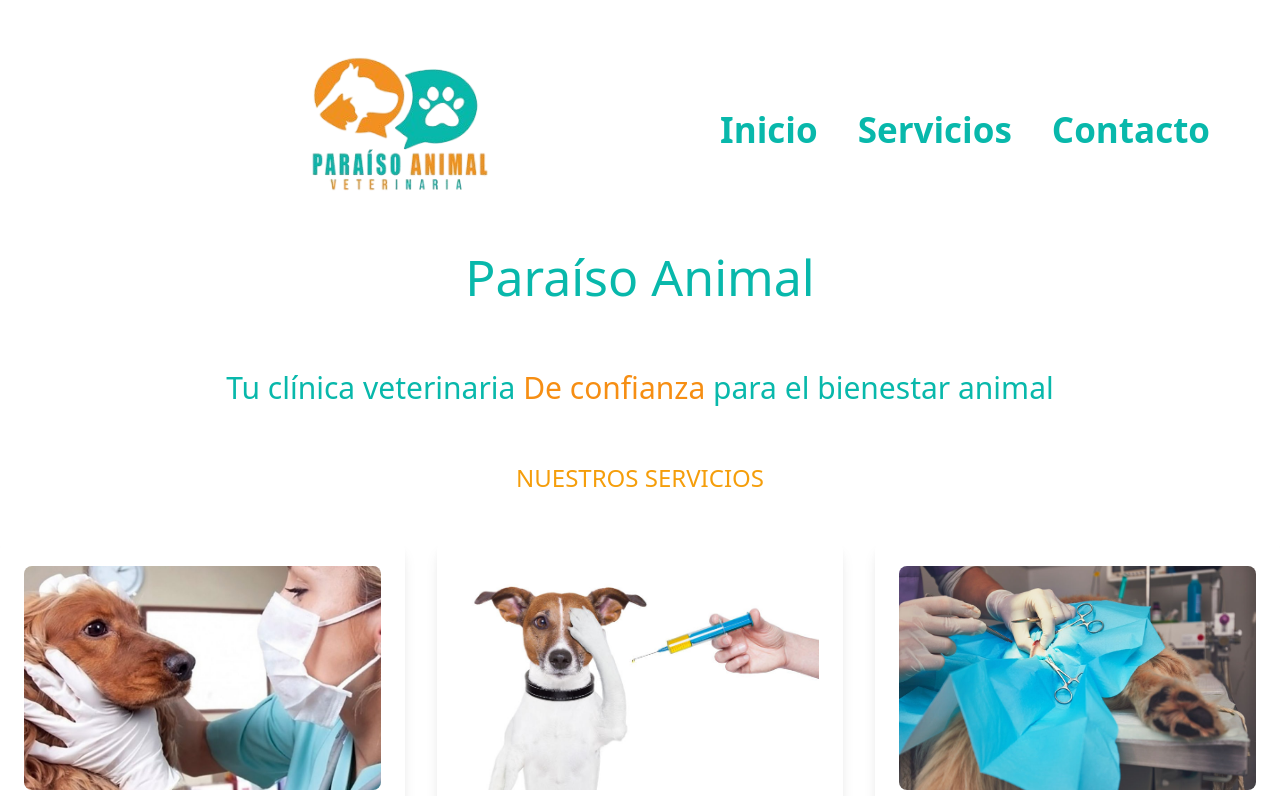
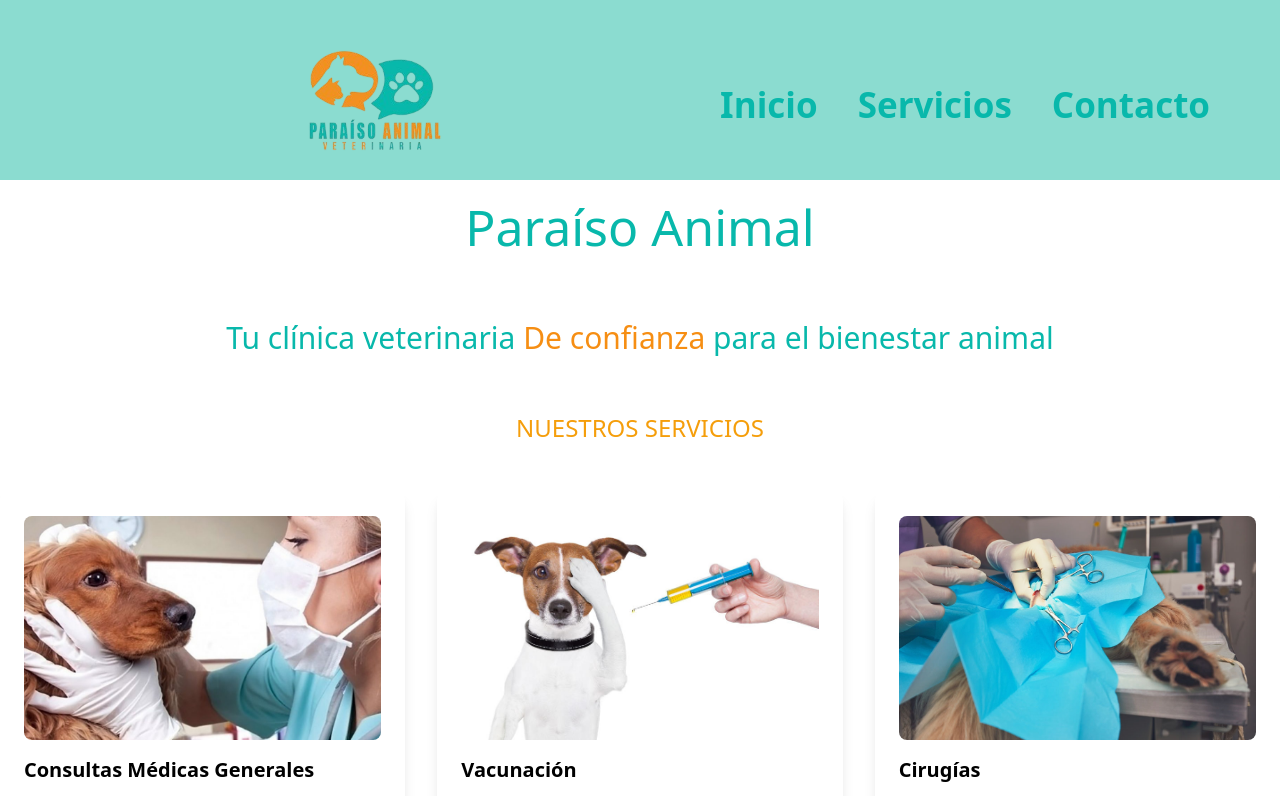
Before and after one commit to rodridev-01/Paraiso-Animal, a plain HTML site: page index.html in a window 1280 px wide. Shown: the top 796 px of the page. Drawn offline with nearby package versions, Linux system fonts and the light colour scheme.

Commit message:
Update style.css

```diff
--- a/style.css
+++ b/style.css
@@ -9,13 +9,14 @@ header {
 }
 
 nav {
+  background-color: #8bdcd0;
   display: flex;
   justify-content: space-between;
   padding: 30px 50px 0 300px;
 }
 
 .logo img {
-  width: 200px;
+  width: 150px;
 }
 
 .lista-nav {
```
